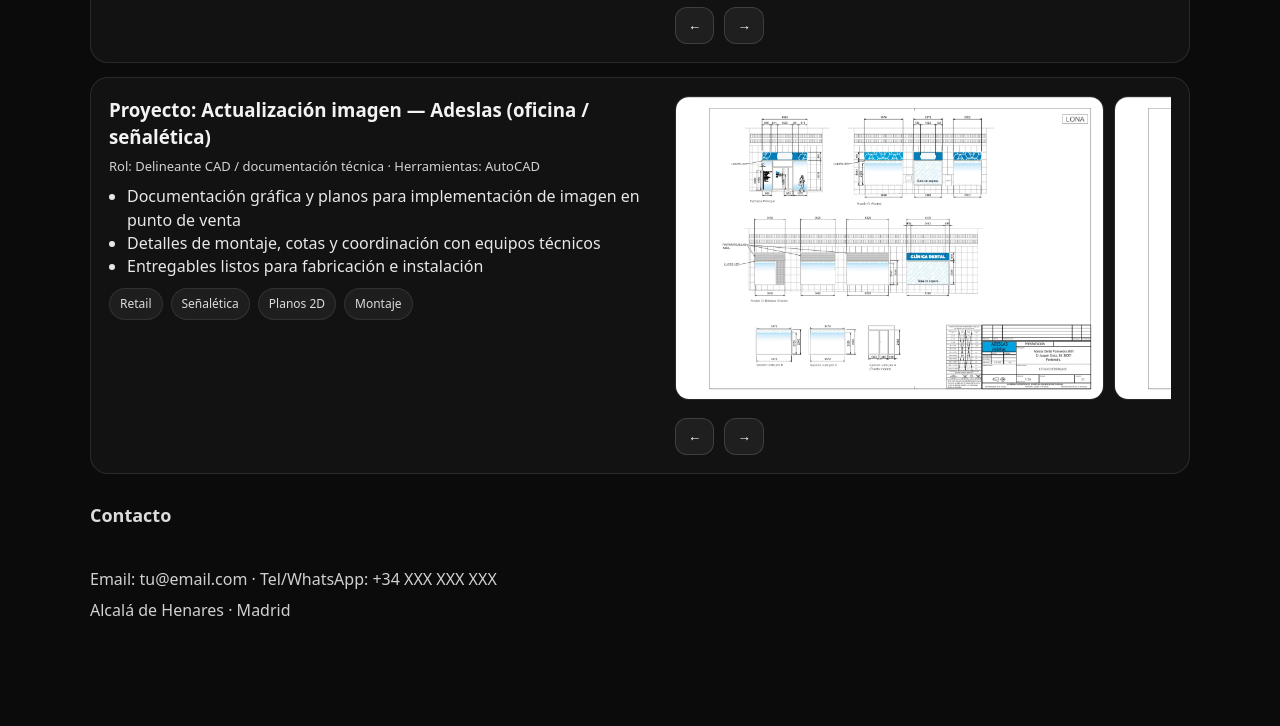
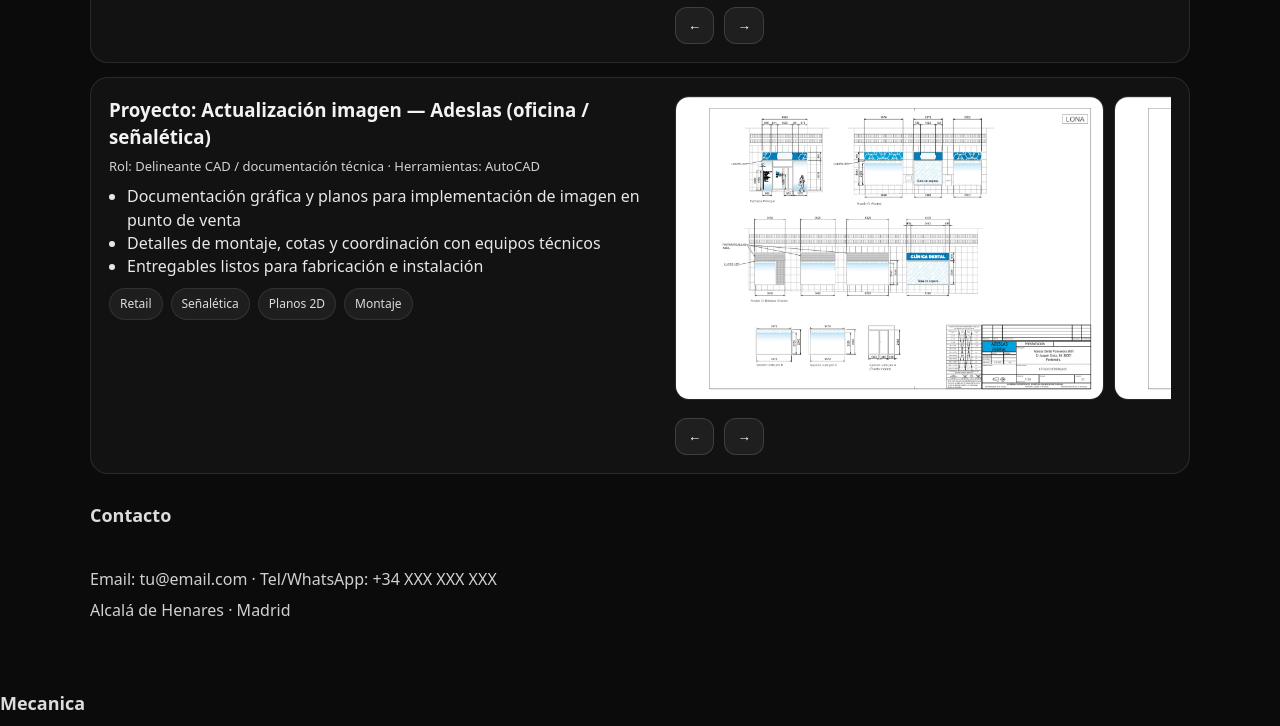
Before and after one commit to YAG94/Portfolio, a plain HTML site: page index.html in a window 1280 px wide. Shown: the part 1049-1775 px from the top of the page. Before the commit the page ends 1711 px from the top, so only its background shows below. Drawn offline with Linux system fonts and the light colour scheme.

Commit message:
Update index.html

```diff
--- a/index.html
+++ b/index.html
@@ -140,6 +140,8 @@
       <div style="margin-top:8px">Alcalá de Henares · Madrid</div>
     </footer>
   </main>
+   <h2 id="corporativa" class="sectionTitle">Mecanica</h2>
+
 
 <script>
 document.addEventListener('DOMContentLoaded', () => {
```
